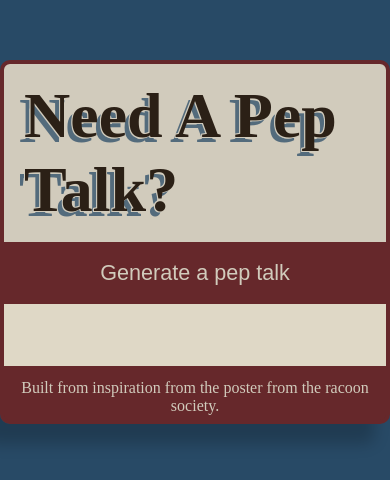
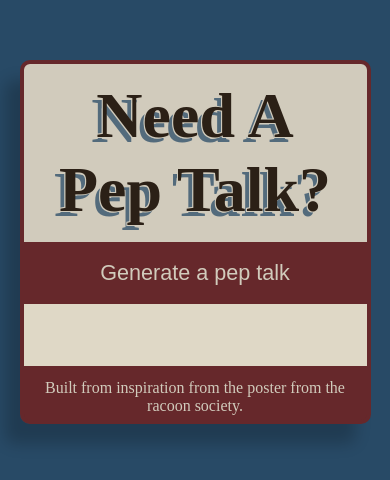
Before and after one commit to SmiJa/pep-talk-generator, a plain HTML site: page index.html in a window 390 px wide. Shown: the part 180-660 px from the top of the page. Drawn offline with Linux system fonts and the light colour scheme.

Commit message:
made mobile friendly

```diff
--- a/css/style.css
+++ b/css/style.css
@@ -32,6 +32,7 @@ body {
     text-transform: capitalize;
     font-weight: bold;
     font-size: 4rem;
+    text-align: center;
 
     text-shadow:
         -1px 1px 0 #d1cbbc,
@@ -73,3 +74,13 @@ body {
     border-bottom-right-radius: 10px;
     border: 4px solid #66282b
 }
+
+@media (max-width: 620px) {
+    .container {
+        width: 90%;
+    }
+
+    #pep-talk-wrap {
+        font-size: 1.2rem;
+    }
+}
```
